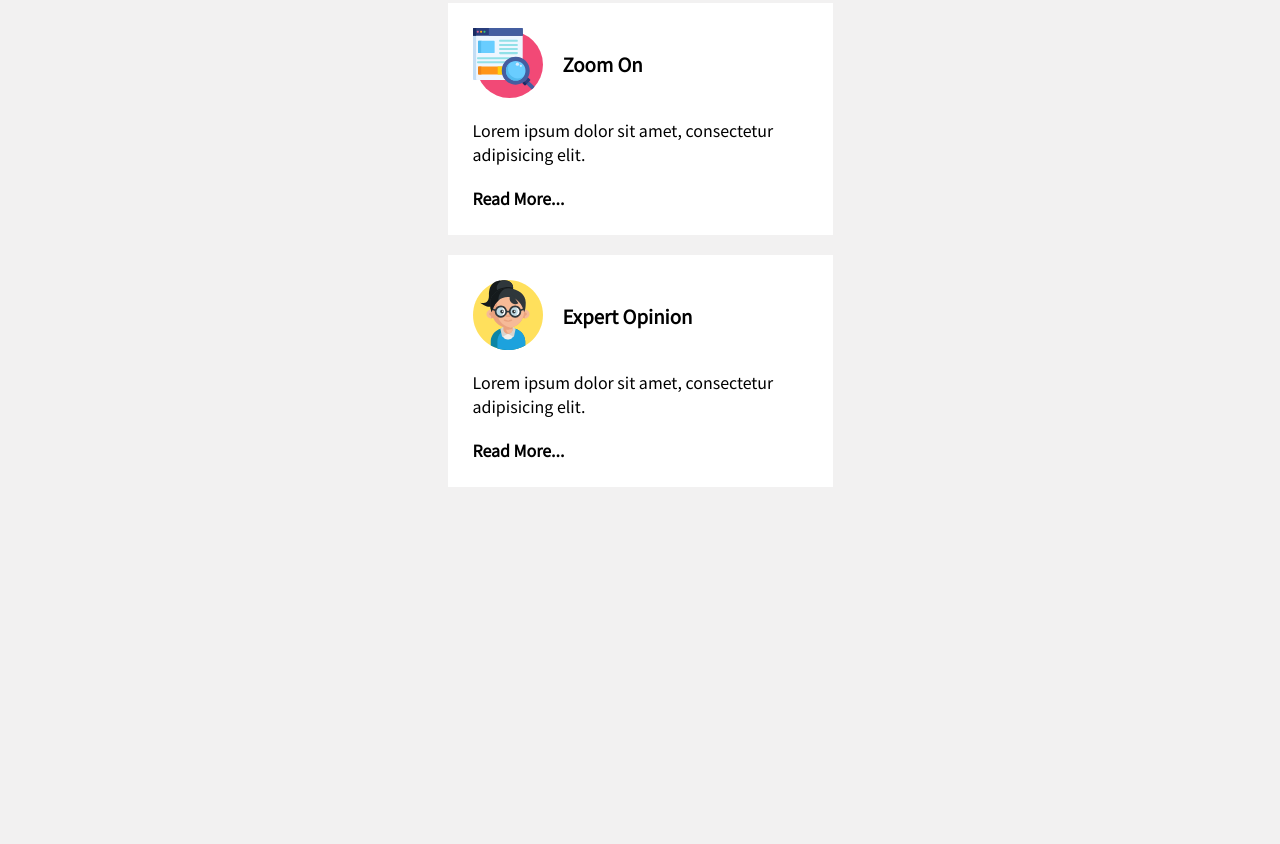
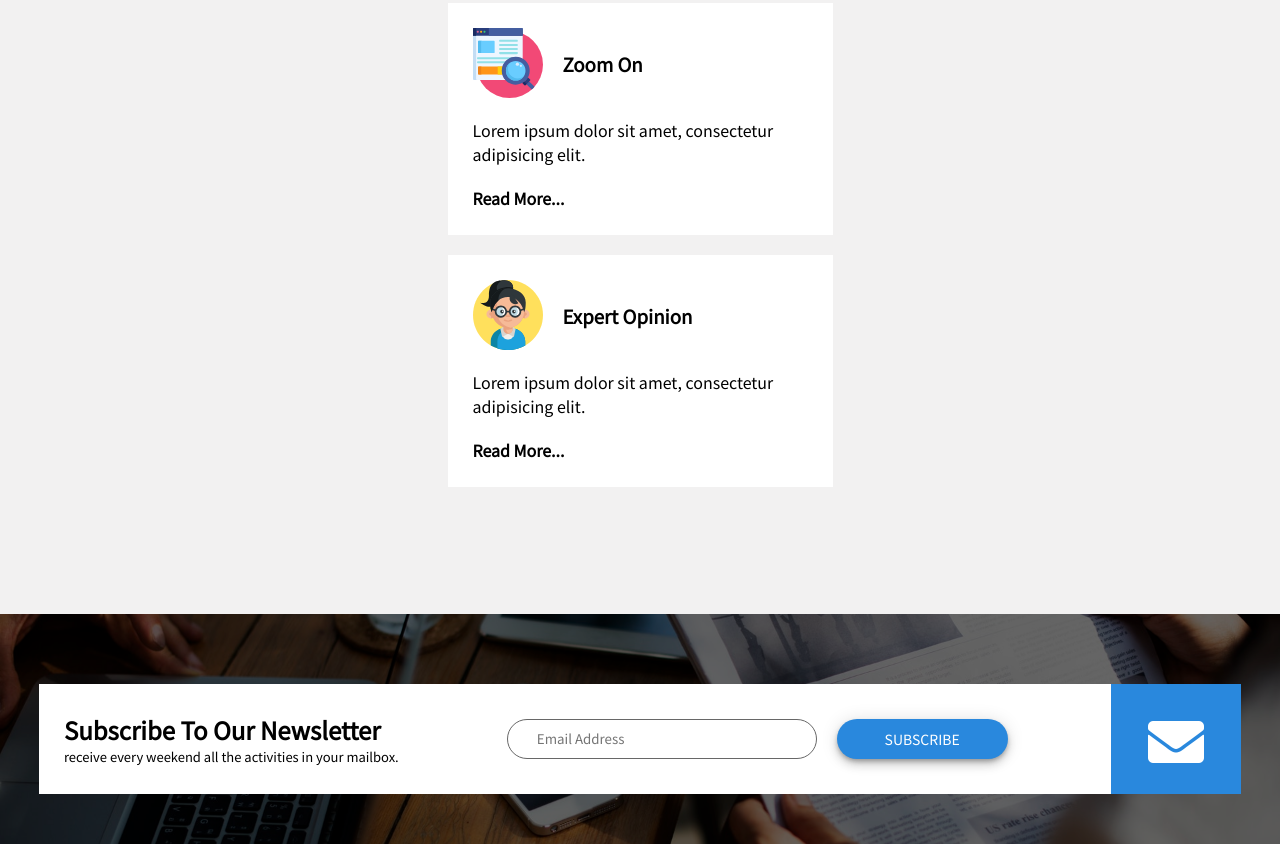
Before and after one commit to alioukahere/consulting-agency-homepage, a plain HTML site: page index.html in a window 1280 px wide. Shown: the part 3545-4389 px from the top of the page. Before the commit the page ends 4159 px from the top, so only its background shows below. Drawn offline with Linux system fonts and the light colour scheme.

Commit message:
Newsletter section design

```diff
--- a/assets/css/style.css
+++ b/assets/css/style.css
@@ -26,10 +26,12 @@ body {
 	box-shadow: 0 6px 10px 0 rgba(0, 0, 0, 0.14), 0 1px 18px 0 rgba(0, 0, 0, 0.12), 0 3px 5px -1px rgba(0, 0, 0, 0.3);
 	font-size: 14px;
 	transition: all .5s;
+	border: none;
 }
 
 .btn:hover {
 	filter: brightness(90%);
+	cursor: pointer;
 }
 
 .btn.btn-primary {
@@ -324,3 +326,82 @@ img.responsive {
 	width: 70px;
 	margin-right: 20px;
 }
+
+
+/* newsletter section */
+.newsletter {
+	background: url('../img/newsletter.jpeg');
+	background-repeat: no-repeat;
+	background-size: cover;
+	background-position: center;
+	position: relative;
+	z-index: 1;
+	padding-bottom: 50px;
+}
+
+.newsletter::after {
+	content: '';
+	position: absolute;
+	width: 100%;
+	height: 100%;
+	top: 0;
+	left: 0;
+	background-color: rgba(0, 0, 0, .6);
+	z-index: -1;
+}
+
+.newsletter .container {
+	background-color: #FFF;
+	padding: 25px;
+	display: flex;
+	align-items: center;
+}
+
+.newsletter .container .tagline h3 {
+	text-transform: capitalize;
+	font-size: 1.5rem;
+}
+
+.newsletter .container .tagline {
+	font-size: 13px;
+}
+
+.newsletter .container form {
+	margin: auto;
+	display: flex;
+	align-items: center;
+}
+
+.newsletter .container form .input-field {
+	margin-right: 20px;
+}
+
+.newsletter .container .envelope {
+	background-color: #2988DD;
+	color: #FFF;
+	margin: -25.02px;
+	height: 110px;
+	line-height: 110px;
+	width: 130px;
+	text-align: center;
+	font-size: 3.5rem;
+}
+
+
+/* forms input */
+input[type=email],
+input[type=text],
+input[type=password] {
+	padding: .6rem 1.8rem;
+	border-radius: 20px;
+	border: none;
+	border: 1px solid #676767;
+	min-width: 250px;
+}
+
+input[type=email]:focus,
+input[type=text]:focus,
+input[type=password]:focus {
+	box-shadow: none;
+	outline: none;
+}
--- a/index.html
+++ b/index.html
@@ -225,6 +225,26 @@
 				</div>
 			</div>
 		</div>
-	</div>
+	</div> <!-- end news -->
+
+	<div class="section newsletter">
+		<div class="container">
+			<div class="tagline">
+				<h3>subscribe to our newsletter</h3>
+				<span>receive every weekend all the activities in your mailbox.</span>
+			</div>
+			<form>
+				<div class="input-field">
+					<input type="email" name="" placeholder="Email Address">
+				</div>
+				<div class="input-field">
+					<input type="submit" name="" value="subscribe" class="btn btn-primary">
+				</div>
+			</form>
+			<div class="envelope">
+				<i class="fas fa-envelope"></i>
+			</div>
+		</div>
+	</div> <!-- end newsletter -->
 </body>
 </html>
```
Also changed, not shown: assets/img/newsletter.jpeg (added).
